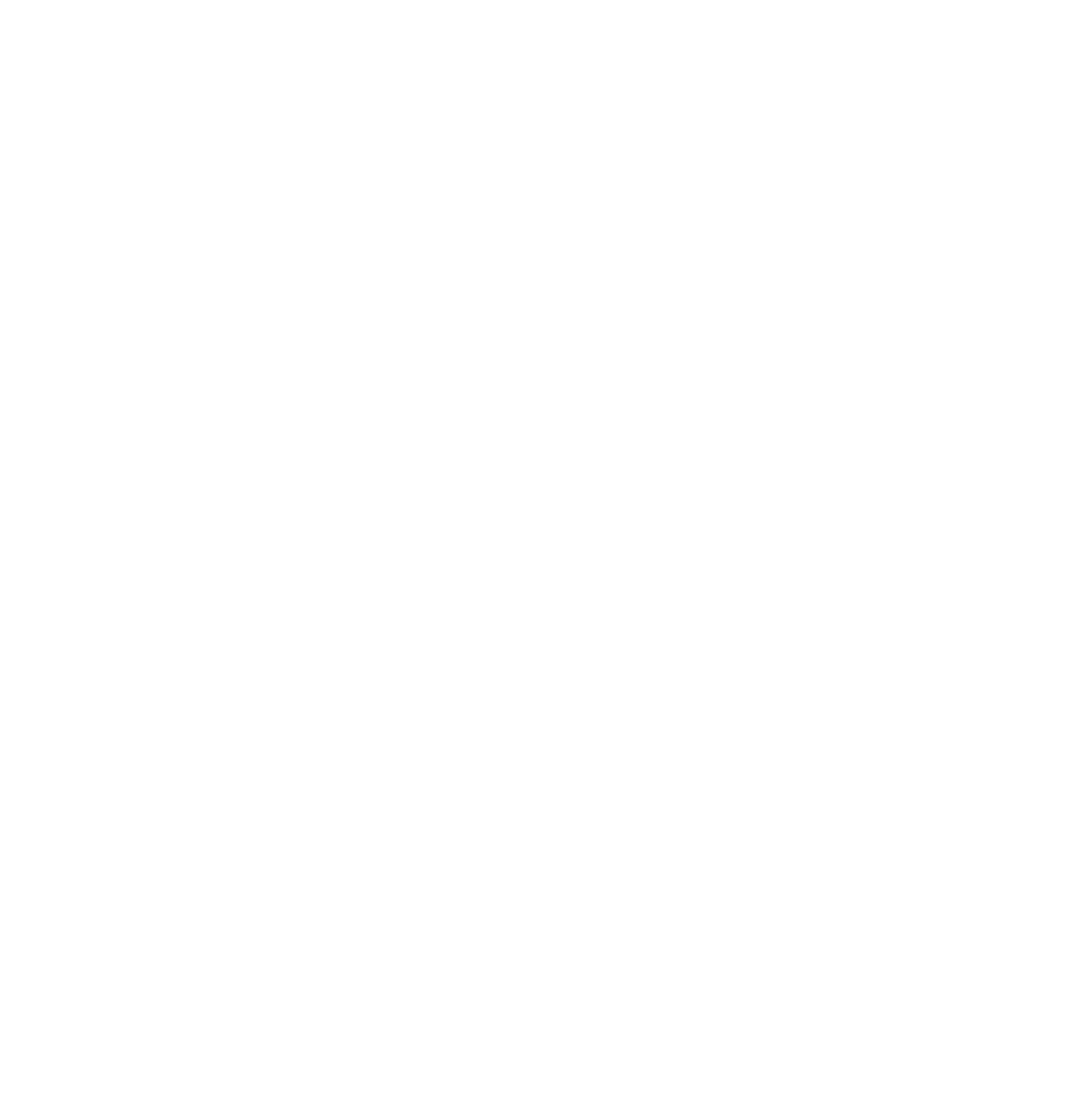
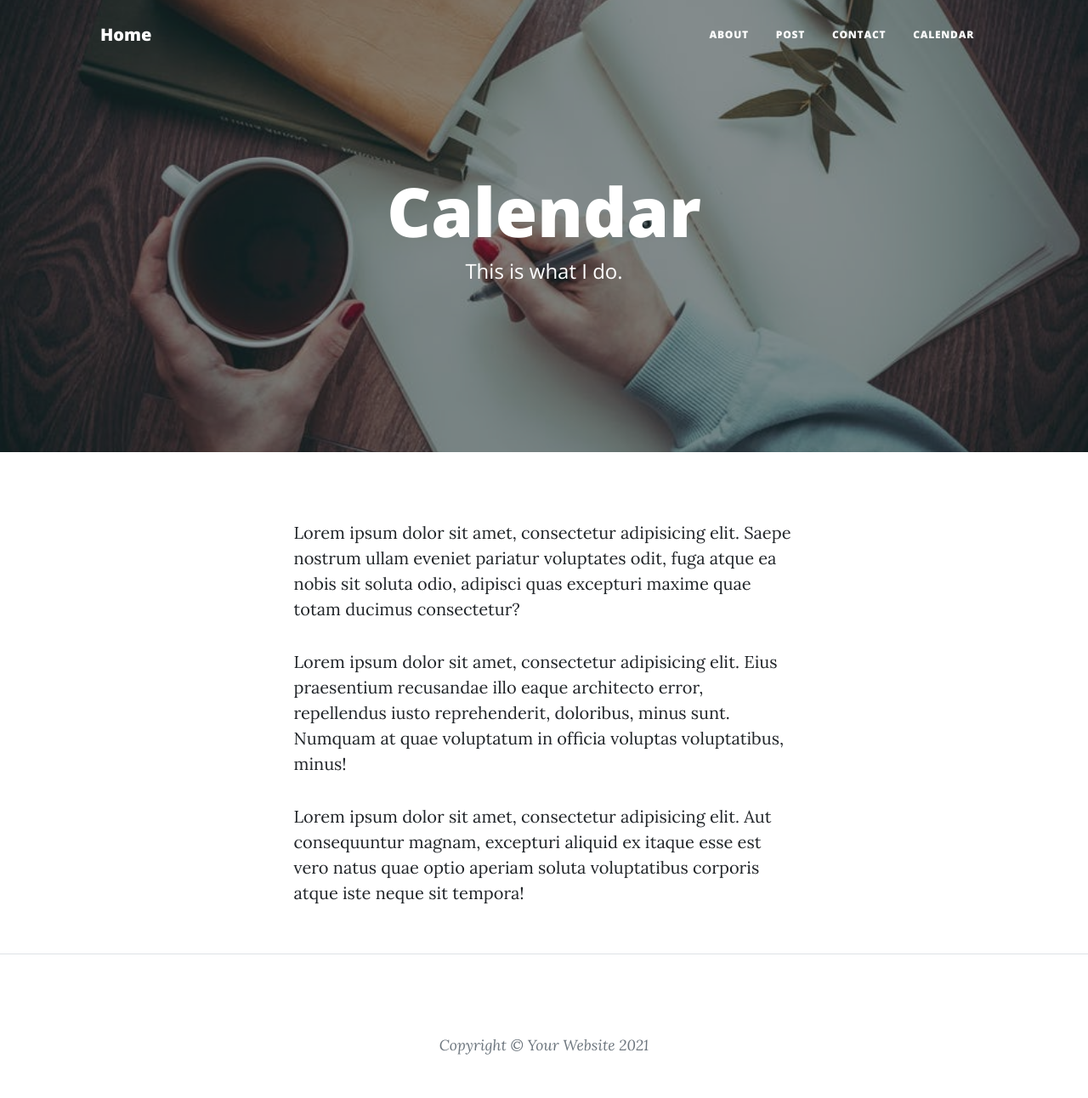
Before and after one commit to mollybeach/iotaBlog, a Django app: page /calendar in a window 1280 px wide. Before the commit the page is empty. Shown: the whole page at 85% size. Before the commit the page ends 800 px from the top, so only its background shows below. Run offline with Django 3.2, Linux system fonts and the light colour scheme; some libraries are stand-ins or nearby versions.

Commit message:
fixed more links

```diff
--- a/templates/about.html
+++ b/templates/about.html
@@ -6,7 +6,7 @@
         <meta name="viewport" content="width=device-width, initial-scale=1, shrink-to-fit=no" />
         <meta name="description" content="" />
         <meta name="author" content="" />
-        <title>Clean Blog - Start Bootstrap Theme</title>
+        <title>Clean Blog - Home</title>
         <link rel="icon" type="image/x-icon" src=" {% static "assets/favicon.icon" %} "/>
         <!-- Font Awesome icons (free version)-->
         <script src=" {% static "https://use.fontawesome.com/releases/v5.15.3/js/all.js" %} " crossorigin="anonymous"></script>
@@ -21,7 +21,7 @@
         <nav class="navbar navbar-expand-lg navbar-light" id="mainNav">
             <div class="container px-4 px-lg-5">
 
-                <a class="navbar-brand" href=" {% static "index" %} ">Start Bootstrap</a>
+                <a class="navbar-brand" href="/ ">Home</a>
                 <button class="navbar-toggler" type="button" data-bs-toggle="collapse" data-bs-target="#navbarResponsive" aria-controls="navbarResponsive" aria-expanded="false" aria-label="Toggle navigation">
                     Menu
                     <i class="fas fa-bars"></i>
--- a/templates/calendar.html
+++ b/templates/calendar.html
@@ -0,0 +1,105 @@
+{% load static %}
+<!DOCTYPE html>
+<html lang="en">
+    <head>
+        <meta charset="utf-8" />
+        <meta name="viewport" content="width=device-width, initial-scale=1, shrink-to-fit=no" />
+        <meta name="description" content="" />
+        <meta name="author" content="" />
+        <title>Clean Blog </title>
+        <link rel="icon" type="image/x-icon" src=" {% static "assets/favicon.icon" %} "/>
+        <!-- Font Awesome icons (free version)-->
+        <script src=" {% static "https://use.fontawesome.com/releases/v5.15.3/js/all.js" %} " crossorigin="anonymous"></script>
+        <!-- Google fonts-->
+       <link href=" https://fonts.googleapis.com/css?family=Lora:400,700,400italic,700italic" rel="stylesheet" />
+        <link href=" https://fonts.googleapis.com/css?family=Open+Sans:300italic,400italic,600italic,700italic,800italic,400,300,600,700,800" rel="stylesheet" />
+        <!-- Core theme CSS (includes Bootstrap)-->
+        <link rel="stylesheet"  href="{%  static  'css/styles.css'  %}">
+    </head>
+    <body>
+        <!-- Navigation-->
+        <nav class="navbar navbar-expand-lg navbar-light" id="mainNav">
+            <div class="container px-4 px-lg-5">
+
+                <a class="navbar-brand" href="/ ">Home</a>
+                <button class="navbar-toggler" type="button" data-bs-toggle="collapse" data-bs-target="#navbarResponsive" aria-controls="navbarResponsive" aria-expanded="false" aria-label="Toggle navigation">
+                    Menu
+                    <i class="fas fa-bars"></i>
+                </button>
+                <div class="collapse navbar-collapse" id="navbarResponsive">
+                        <ul class="navbar-nav ms-auto py-4 py-lg-0">
+                        <li class="nav-item"><a class="nav-link px-lg-3 py-3 py-lg-4" href="about">About</a></li>
+                        <li class="nav-item"><a class="nav-link px-lg-3 py-3 py-lg-4" href="posts" >Post</a></li>
+                        <li class="nav-item"><a class="nav-link px-lg-3 py-3 py-lg-4" href="contact" >Contact</a></li>
+                        <li class="nav-item"><a class="nav-link px-lg-3 py-3 py-lg-4" href="calendar" >Calendar</a></li>
+                    </ul>
+                </div>
+            </div>
+        </nav>
+        <!-- Page Header-->
+        <header class="masthead" >
+            <div class="container position-relative px-4 px-lg-5">
+                <div class="row gx-4 gx-lg-5 justify-content-center">
+                    <div class="col-md-10 col-lg-8 col-xl-7">
+                        <div class="page-heading">
+                            <h1>Calendar </h1>
+                            <span class="subheading">This is what I do.</span>
+                        </div>
+                    </div>
+                </div>
+            </div>
+        </header>
+        <!-- Main Content-->
+        <main class="mb-4">
+            <div class="container px-4 px-lg-5">
+                <div class="row gx-4 gx-lg-5 justify-content-center">
+                    <div class="col-md-10 col-lg-8 col-xl-7">
+                        <p>Lorem ipsum dolor sit amet, consectetur adipisicing elit. Saepe nostrum ullam eveniet pariatur voluptates odit, fuga atque ea nobis sit soluta odio, adipisci quas excepturi maxime quae totam ducimus consectetur?</p>
+                        <p>Lorem ipsum dolor sit amet, consectetur adipisicing elit. Eius praesentium recusandae illo eaque architecto error, repellendus iusto reprehenderit, doloribus, minus sunt. Numquam at quae voluptatum in officia voluptas voluptatibus, minus!</p>
+                        <p>Lorem ipsum dolor sit amet, consectetur adipisicing elit. Aut consequuntur magnam, excepturi aliquid ex itaque esse est vero natus quae optio aperiam soluta voluptatibus corporis atque iste neque sit tempora!</p>
+                    </div>
+                </div>
+            </div>
+        </main>
+        <!-- Footer-->
+        <footer class="border-top">
+            <div class="container px-4 px-lg-5">
+                <div class="row gx-4 gx-lg-5 justify-content-center">
+                    <div class="col-md-10 col-lg-8 col-xl-7">
+                        <ul class="list-inline text-center">
+                            <li class="list-inline-item">
+                                <a href="$!"></a>
+                                    <span class="fa-stack fa-lg">
+                                        <i class="fas fa-circle fa-stack-2x"></i>
+                                        <i class="fab fa-twitter fa-stack-1x fa-inverse"></i>
+                                    </span>
+                                </a>
+                            </li>
+                            <li class="list-inline-item">
+                                <a href="$!"></a>
+                                    <span class="fa-stack fa-lg">
+                                        <i class="fas fa-circle fa-stack-2x"></i>
+                                        <i class="fab fa-facebook-f fa-stack-1x fa-inverse"></i>
+                                    </span>
+                                </a>
+                            </li>
+                            <li class="list-inline-item">
+                            <a href="$!"></a>
+                                    <span class="fa-stack fa-lg">
+                                        <i class="fas fa-circle fa-stack-2x"></i>
+                                        <i class="fab fa-github fa-stack-1x fa-inverse"></i>
+                                    </span>
+                                </a>
+                            </li>
+                        </ul>
+                        <div class="small text-center text-muted fst-italic">Copyright &copy; Your Website 2021</div>
+                    </div>
+                </div>
+            </div>
+        </footer>
+        <!-- Bootstrap core JS-->
+        <script src="https://cdn.jsdelivr.net/npm/bootstrap@5.0.2/dist/js/bootstrap.bundle.min.js"></script>
+        <!-- Core theme JS-->
+        <script src=" {% static "js/scripts.js" %}  ></script>
+    </body>
+</html>
--- a/templates/contact.html
+++ b/templates/contact.html
@@ -6,7 +6,7 @@
         <meta name="viewport" content="width=device-width, initial-scale=1, shrink-to-fit=no" />
         <meta name="description" content="" />
         <meta name="author" content="" />
-        <title>Clean Blog - Start Bootstrap Theme</title>
+        <title>Clean Blog</title>
         <link rel="icon" type="image/x-icon" src=" {% static "assets/favicon.ico" %} " />
         <!-- Font Awesome icons (free version)-->
         <script src="https://use.fontawesome.com/releases/v5.15.3/js/all.js" crossorigin="anonymous" ></script>
@@ -20,7 +20,7 @@
         <!-- Navigation-->
         <nav class="navbar navbar-expand-lg navbar-light" id="mainNav">
             <div class="container px-4 px-lg-5">
-                <a class="navbar-brand" href="index" >Start Bootstrap</a>
+                <a class="navbar-brand" href="/" >Home</a>
                 <button class="navbar-toggler" type="button" data-bs-toggle="collapse" data-bs-target="#navbarResponsive" aria-controls="navbarResponsive" aria-expanded="false" aria-label="Toggle navigation">
                     Menu
                     <i class="fas fa-bars"></i>
--- a/templates/posts.html
+++ b/templates/posts.html
@@ -6,7 +6,7 @@
         <meta name="viewport" content="width=device-width, initial-scale=1, shrink-to-fit=no" />
         <meta name="description" content="" />
         <meta name="author" content="" />
-        <title>Clean Blog - Start Bootstrap Theme</title>
+        <title>Clean Blog</title>
         <link type="image/x-icon" href=" {% static "assets/favicon.ico" %} " rel="icon"  />
         <!-- Font Awesome icons (free version)-->
         <script src="https://use.fontawesome.com/releases/v5.15.3/js/all.js" crossorigin="anonymous"></script>
@@ -20,7 +20,7 @@
         <!-- Navigation-->
         <nav class="navbar navbar-expand-lg navbar-light" id="mainNav">
             <div class="container px-4 px-lg-5">
-                <a class="navbar-brand" href="index" >Start Bootstrap</a>
+                <a class="navbar-brand" href="/" >Home</a>
                 <button class="navbar-toggler" type="button" data-bs-toggle="collapse" data-bs-target="#navbarResponsive" aria-controls="navbarResponsive" aria-expanded="false" aria-label="Toggle navigation">
                     Menu
                     <i class="fas fa-bars"></i>
@@ -46,7 +46,7 @@
                             <h2 class="subheading">Problems look mighty small from 150 miles up</h2>
                             <span class="meta">
                                 Posted by
-                                <a href="#!">Start Bootstrap</a>
+                                <a href="#!">Home</a>
                                 on August 24, 2021
                             </span>
                         </div>
```
